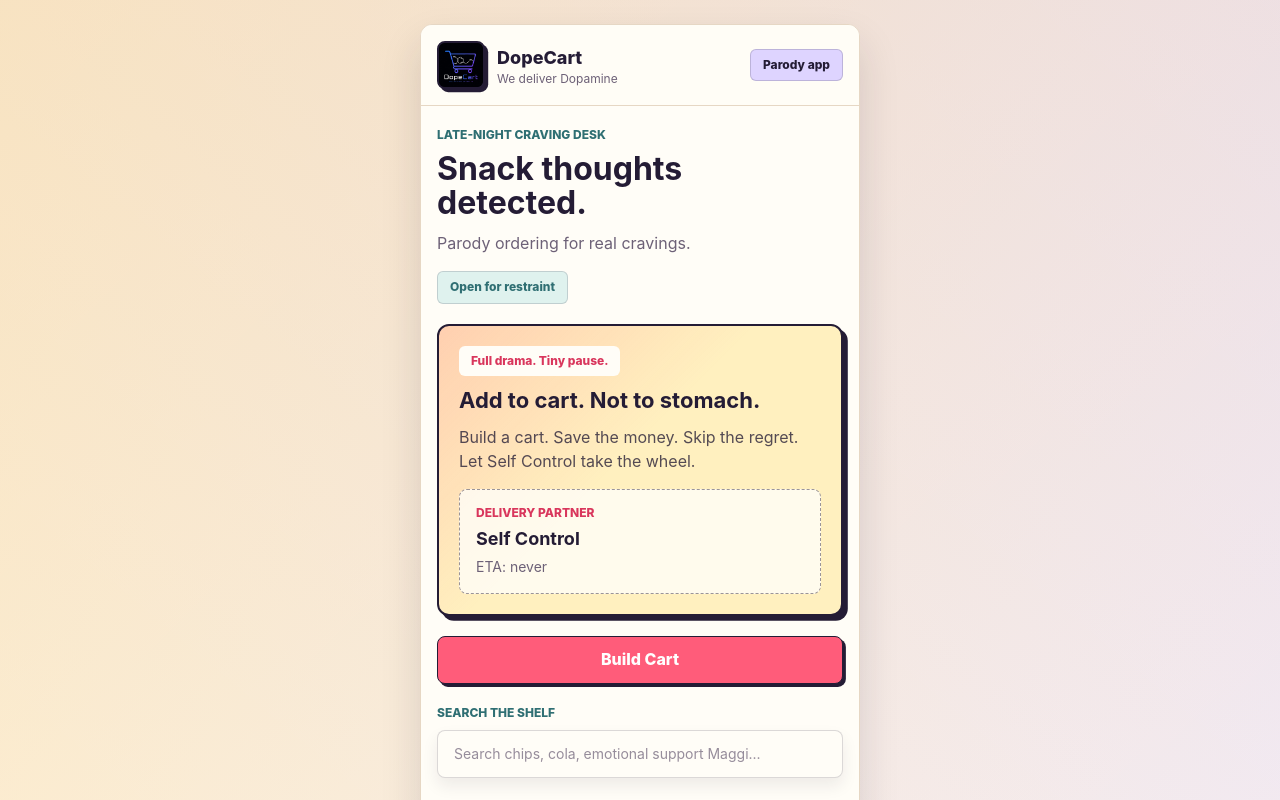
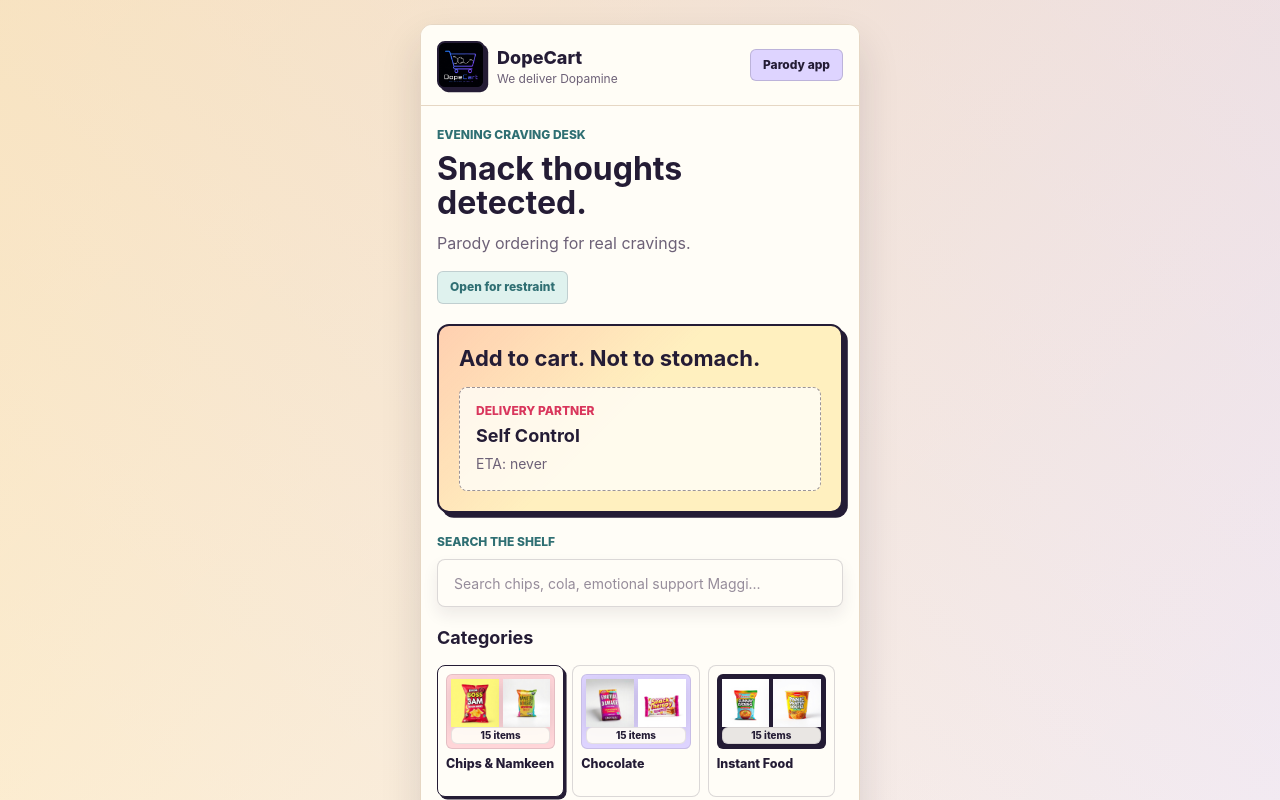
Before and after one commit to vedantlfc/BlinkaMart, a React (Vite) app: page / in a window 1280 px wide. Shown: the top 800 px of the page. Built offline with nearby package versions, Linux system fonts and the light colour scheme.

Commit message:
Remove excess verbiage

```diff
--- a/src/components/AppShell.tsx
+++ b/src/components/AppShell.tsx
@@ -25,7 +25,7 @@ export function AppShell({ children }: AppShellProps) {
         <main className="app-content">{children}</main>
 
         <footer className="app-footer">
-          Cart rituals, tiny trophies, excellent timing.
+          Tiny trophies, excellent timing.
         </footer>
       </div>
     </div>
--- a/src/components/PageHeader.tsx
+++ b/src/components/PageHeader.tsx
@@ -1,4 +1,5 @@
 import type { ReactNode } from "react";
+import { getCravingDeskLabel } from "../utils/cravingDesk";
 
 export interface PageHeaderProps {
   title: string;
@@ -10,7 +11,7 @@ export function PageHeader({ title, subtitle, trailing }: PageHeaderProps) {
   return (
     <div className="page-header">
       <div>
-        <p className="page-eyebrow">Late-night craving desk</p>
+        <p className="page-eyebrow">{getCravingDeskLabel()}</p>
         <h1>{title}</h1>
         {subtitle ? <p>{subtitle}</p> : null}
       </div>
--- a/src/pages/CartPage.tsx
+++ b/src/pages/CartPage.tsx
@@ -10,24 +10,6 @@ import { useSettings } from "../state/settings";
 
 const categoryNames = new Map(categories.map((category) => [category.id, category.name]));
 const productById = new Map(products.map((product) => [product.id, product]));
-
-function getTimeImpactCopy(date: Date) {
-  const hour = date.getHours();
-
-  if (hour >= 23 || hour < 6) {
-    return "Late-night multiplier active: every snack idea sounds 37% more convincing after midnight.";
-  }
-
-  if (hour < 12) {
-    return "Morning clarity mode: last night's cart looks easier to question now.";
-  }
-
-  if (hour < 18) {
-    return "Afternoon snack fog: boredom is doing product research.";
-  }
-
-  return "Evening danger zone: dinner-adjacent decisions are assembling.";
-}
 
 function getCartProducts(items: Record<string, number>) {
   return Object.entries(items).reduce<Array<{ product: Product; quantity: number }>>(
@@ -54,7 +36,6 @@ export function CartPage() {
 
   const cartProducts = useMemo(() => getCartProducts(cart.items), [cart.items]);
   const hasItems = cart.totals.totalQuantity > 0;
-  const timeImpactCopy = getTimeImpactCopy(new Date());
   const cartPageClassName = hasItems
     ? "cart-page cart-page--with-sticky-checkout"
     : "cart-page";
@@ -85,7 +66,6 @@ export function CartPage() {
       <PageHeader
         title="Review your cart"
         subtitle="Everything here is reversible until you make the ritual official."
-        trailing={<span className="status-dot">Cart ritual</span>}
       />
 
       {!hasItems ? (
@@ -104,13 +84,6 @@ export function CartPage() {
         </section>
       ) : (
         <>
-          <section className="cart-assistant-strip" aria-label="Cart assistant">
-            <div>
-              <span className="section-kicker">Cart Assistant</span>
-              <p>Review the shelf, tune the quantities, then let the order take a scenic detour.</p>
-            </div>
-          </section>
-
           <section className="cart-selection-row" aria-label="Cart selection">
             <div className="cart-selection-row__status">
               <div>
@@ -129,7 +102,6 @@ export function CartPage() {
           <section className="cart-items" aria-labelledby="cart-items-title">
             <div className="section-heading">
               <h2 id="cart-items-title">Shelf picks</h2>
-              <p>Compact enough to scan. Serious enough to reconsider.</p>
             </div>
 
             <div className="cart-item-list">
@@ -214,7 +186,6 @@ export function CartPage() {
               <div>
                 <span className="section-kicker">Review summary</span>
                 <h2 id="cart-impact-title">Estimated win if this order wanders off.</h2>
-                <p>Numbers are estimates for the ritual, not a lecture.</p>
               </div>
             </div>
 
@@ -262,11 +233,6 @@ export function CartPage() {
             </label>
           </section>
 
-          <section className="cart-time-card" aria-label="Time of night note">
-            <span className="section-kicker">Craving weather</span>
-            <p>{timeImpactCopy}</p>
-          </section>
-
           <section className="cart-hungry-card" aria-label="Actually hungry guidance">
             <div>
               <span className="section-kicker">Real hunger check</span>
@@ -310,7 +276,7 @@ export function CartPage() {
               </span>
             </div>
             <Button type="button" onClick={handlePlaceOrder}>
-              Place order successfully
+              Review Order
             </Button>
           </aside>
         </>
--- a/src/pages/CheckoutPage.tsx
+++ b/src/pages/CheckoutPage.tsx
@@ -124,8 +124,7 @@ export function CheckoutPage() {
     <div className="checkout-page">
       <PageHeader
         title="Checkout reality check."
-        subtitle="Final pause before Self Control starts doing excellent work."
-        trailing={<span className="status-dot">Final pause</span>}
+        subtitle="One last pause before Self Control starts doing excellent work."
       />
 
       {!summary && hasTrackingOrder ? (
@@ -166,7 +165,7 @@ export function CheckoutPage() {
           <section className="checkout-summary" aria-labelledby="checkout-summary-title">
             <div className="section-heading">
               <span className="section-kicker">{summary.sourceLabel}</span>
-              <h2 id="checkout-summary-title">Cart ritual summary</h2>
+              <h2 id="checkout-summary-title">Cart summary</h2>
               <p>This snapshot carries into tracking and the receipt handoff.</p>
             </div>
 
@@ -234,7 +233,7 @@ export function CheckoutPage() {
 
           <div className="cart-cta-row" aria-label="Checkout actions">
             <Button type="button" onClick={handleConfirmCheckout}>
-              Place order successfully
+              Confirm Order
             </Button>
             <Button type="button" variant="secondary" onClick={() => navigate("/cart")}>
               Back to Cart
--- a/src/pages/HomePage.tsx
+++ b/src/pages/HomePage.tsx
@@ -120,10 +120,6 @@ export function HomePage() {
     setToastMessage("Shelf switched. Still safer than checkout.");
   }
 
-  function handleBuildCart() {
-    navigate("/products");
-  }
-
   return (
     <div className={["home-page", cart.totals.totalQuantity > 0 ? "page-with-bottom-cart" : ""].filter(Boolean).join(" ")}>
       <PageHeader
@@ -134,12 +130,7 @@ export function HomePage() {
 
       <section className="hero-panel" aria-labelledby="home-hero-title">
         <div className="hero-copy">
-          <span className="hero-tag">Full drama. Tiny pause.</span>
           <h2 id="home-hero-title">Add to cart. Not to stomach.</h2>
-          <p>
-            Build a cart. Save the money. Skip the regret. Let Self Control take
-            the wheel.
-          </p>
         </div>
 
         <div className="hero-ticket" aria-label="Order preview">
@@ -148,15 +139,6 @@ export function HomePage() {
           <span>ETA: never</span>
         </div>
       </section>
-
-      <div className="cta-row" aria-label="Cart actions">
-        <Button
-          type="button"
-          onClick={handleBuildCart}
-        >
-          Build Cart
-        </Button>
-      </div>
 
       {hasProgress ? (
         <section className="home-progress-panel" aria-labelledby="home-progress-title">
--- a/src/pages/ProductsPage.tsx
+++ b/src/pages/ProductsPage.tsx
@@ -130,7 +130,6 @@ export function ProductsPage() {
       <PageHeader
         title="Browse the shelf."
         subtitle="Add cravings, then let the ritual catch them."
-        trailing={<span className="status-dot">Cart ritual</span>}
       />
 
       <SearchInput
--- a/src/pages/TrackingPage.tsx
+++ b/src/pages/TrackingPage.tsx
@@ -279,7 +279,7 @@ export function TrackingPage() {
           hasTrackableOrder && order ? (
             <span className="status-dot">ETA {order.tracking.etaMinutes} min</span>
           ) : (
-            <span className="status-dot">Cart ritual</span>
+            <span className="status-dot">Route desk</span>
           )
         }
       />
--- /dev/null
+++ b/src/utils/cravingDesk.ts
@@ -0,0 +1,17 @@
+export function getCravingDeskLabel(date = new Date()) {
+  const hour = date.getHours();
+
+  if (hour >= 5 && hour < 12) {
+    return "MORNING CRAVING DESK";
+  }
+
+  if (hour >= 12 && hour < 17) {
+    return "AFTERNOON CRAVING DESK";
+  }
+
+  if (hour >= 17 && hour < 21) {
+    return "EVENING CRAVING DESK";
+  }
+
+  return "LATE-NIGHT CRAVING DESK";
+}
```
